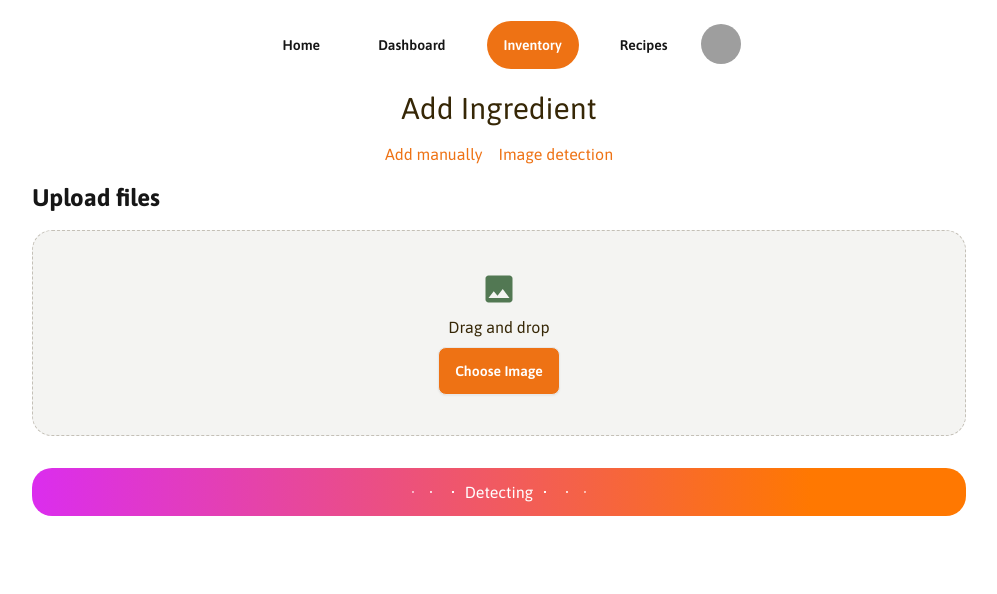
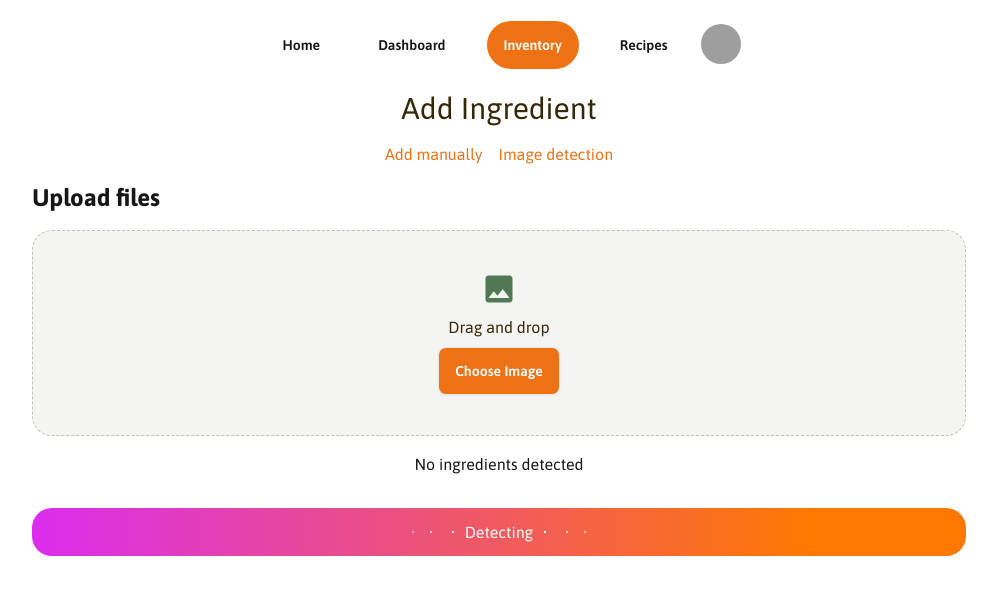
Before and after one commit to wave49192/MyFridge, a React (Vite) app: page /inventory/detect in a window 1280 px wide. Both pictures are taken after a click on the button "Start detecting". Shown: the top 594 px of the page, without its empty margins (141-1138 px from the left). Built offline with nearby package versions, Linux system fonts and the light colour scheme; grey boxes are pictures that could not be loaded.

Commit message:
update show error message in detect page

```diff
--- a/src/pages/Inventory/Detect/Detect.tsx
+++ b/src/pages/Inventory/Detect/Detect.tsx
@@ -20,11 +20,12 @@ const DetectPage = () => {
   >(null);
   const [detected, setDetected] = useState<Detection>({ detections: [] });
   const [isDetecting, setIsDetecting] = useState<boolean>(false);
+  const [isStartDetecting, setIsStartDetecting] = useState<boolean>(false);
 
   async function handleOnSubmit(e: React.SyntheticEvent) {
     e.preventDefault();
     setIsDetecting(true);
-
+    setIsStartDetecting(true);
     if (typeof acceptedFiles[0] === "undefined") return;
 
     const formData = new FormData();
@@ -68,7 +69,9 @@ const DetectPage = () => {
           )}
         </div>
       </div>
-      {detected.detections.length !== 0 ? (
+      {isStartDetecting && detected.detections.length === 0 ? (
+        <div>No ingredients detected</div>
+      ) : (
         detected.detections.map((v, i) => (
           <div
             key={i}
@@ -77,9 +80,8 @@ const DetectPage = () => {
             <p className="text-base font-bold text-secondary">{v}</p>
           </div>
         ))
-      ) : (
-        <></>
       )}
+
       <div className="h-12 w-10/12 m-4 flex sticky bottom-5">
         <div className="w-1/3 bg-gradient-to-r from-[#DB2DEE] via-[#E23CBF] to-[#E94B8F] rounded-l-[20px]">
           <p className="invisible">1</p>
```
